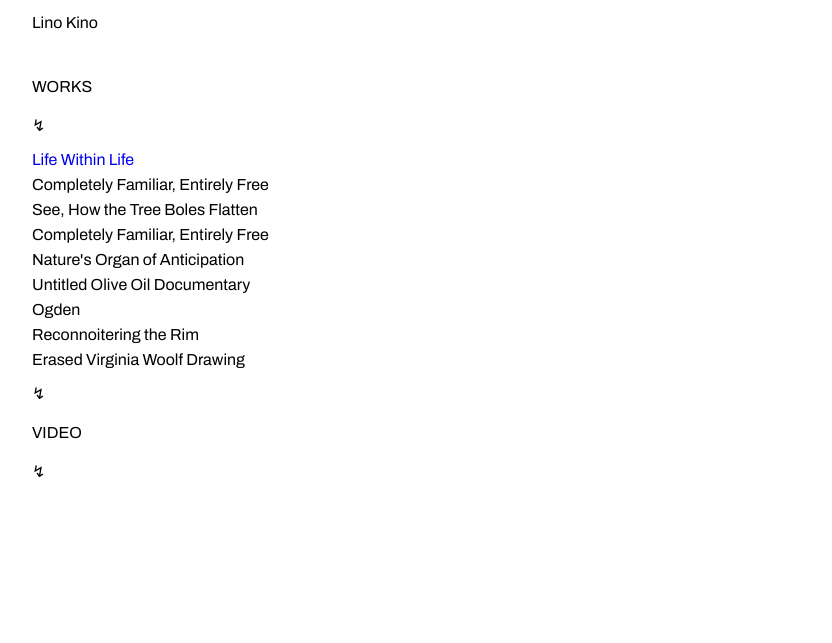
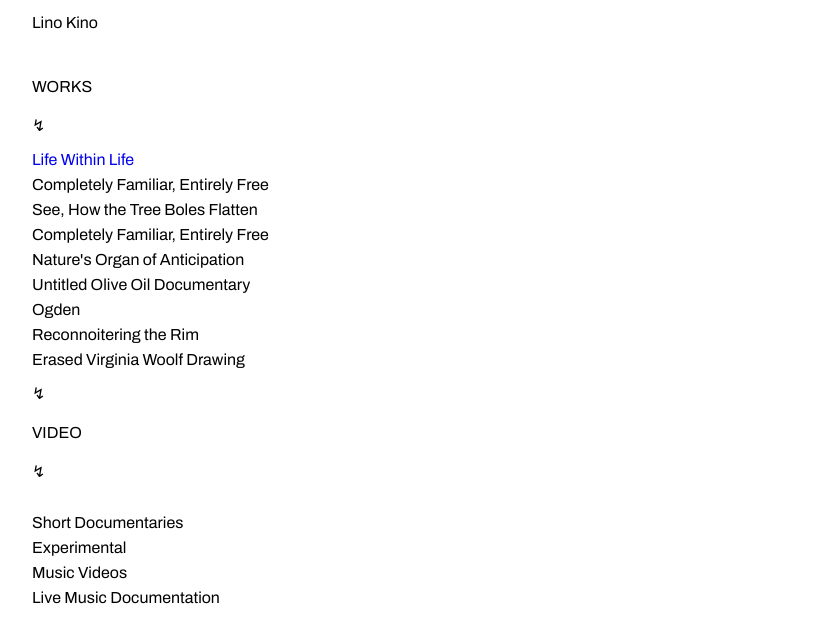
Before and after one commit to mcipsen/michaelipsen-personal-website, a plain HTML site: page index.html in a window 1280 px wide. Shown: the part 141-784 px from the top of the page, without its empty margins (8-840 px from the left). Drawn offline with Linux system fonts and the light colour scheme.

Commit message:
Changed main.html to index.html, edited Video section of index.html

```diff
--- a/index.html
+++ b/index.html
@@ -43,6 +43,10 @@
             </ul>
             <ul>
                 <li class="section-title">VIDEO</li><p>&#8623</p><br>
+                <li>Short Documentaries</li>
+                <li>Experimental</li>
+                <li>Music Videos</li>
+                <li>Live Music Documentation</li>
             </ul>
 
 
```
